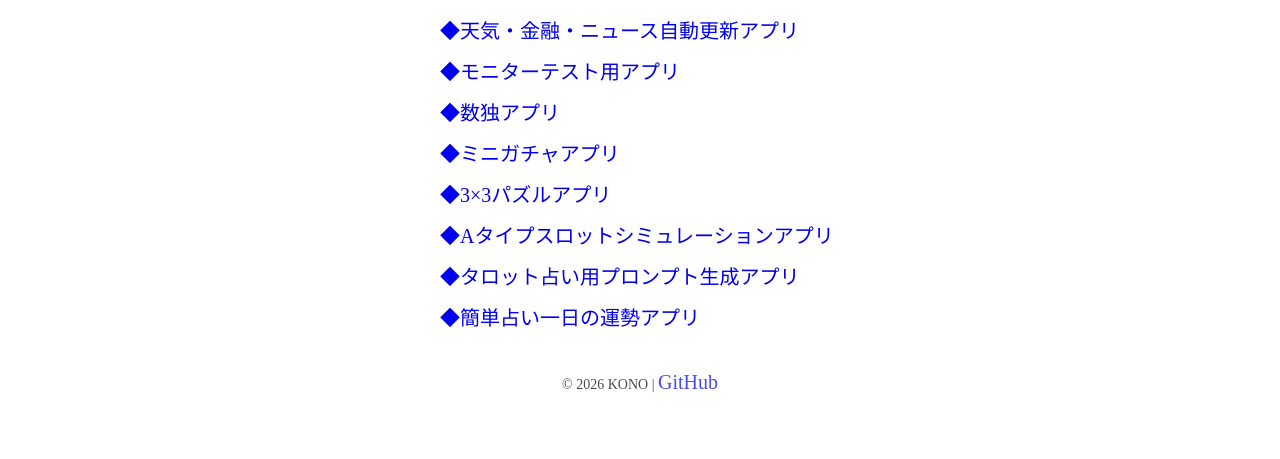
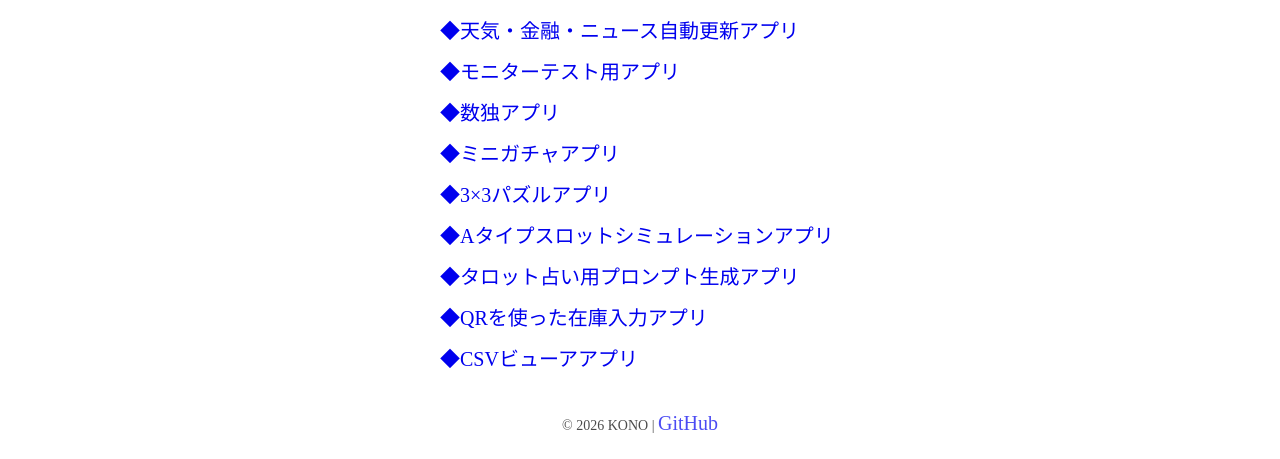
Before and after one commit to micro1007kounou-sudo/my-dashboard, a plain HTML site: page index.html in a window 1280 px wide. Shown: the part 393-852 px from the top of the page. Before the commit the page ends 811 px from the top, so only its background shows below. Drawn offline with Linux system fonts and the light colour scheme.

Commit message:
QRを使った在庫入力アプリとCSVビューアアプリへのリンクを追加

```diff
--- a/index.html
+++ b/index.html
@@ -83,8 +83,8 @@
     <li><a href="9puzzle/">◆3×3パズルアプリ</a></li>
     <li><a href="slot-sim-JS/">◆Aタイプスロットシミュレーションアプリ</a></li>
     <li><a href="AI-tarot/">◆タロット占い用プロンプト生成アプリ</a></li>
-    <li><a href="uranai-easy/">◆簡単占い一日の運勢アプリ</a></li>
-
+    <li><a href="QR-csv-app/">◆QRを使った在庫入力アプリ</a></li>
+    <li><a href="CSV-viewer/">◆CSVビューアアプリ</a></li>
   </ul>
 
 <footer style="text-align:center; margin-top:40px; font-size:14px; opacity:0.7;">
```
